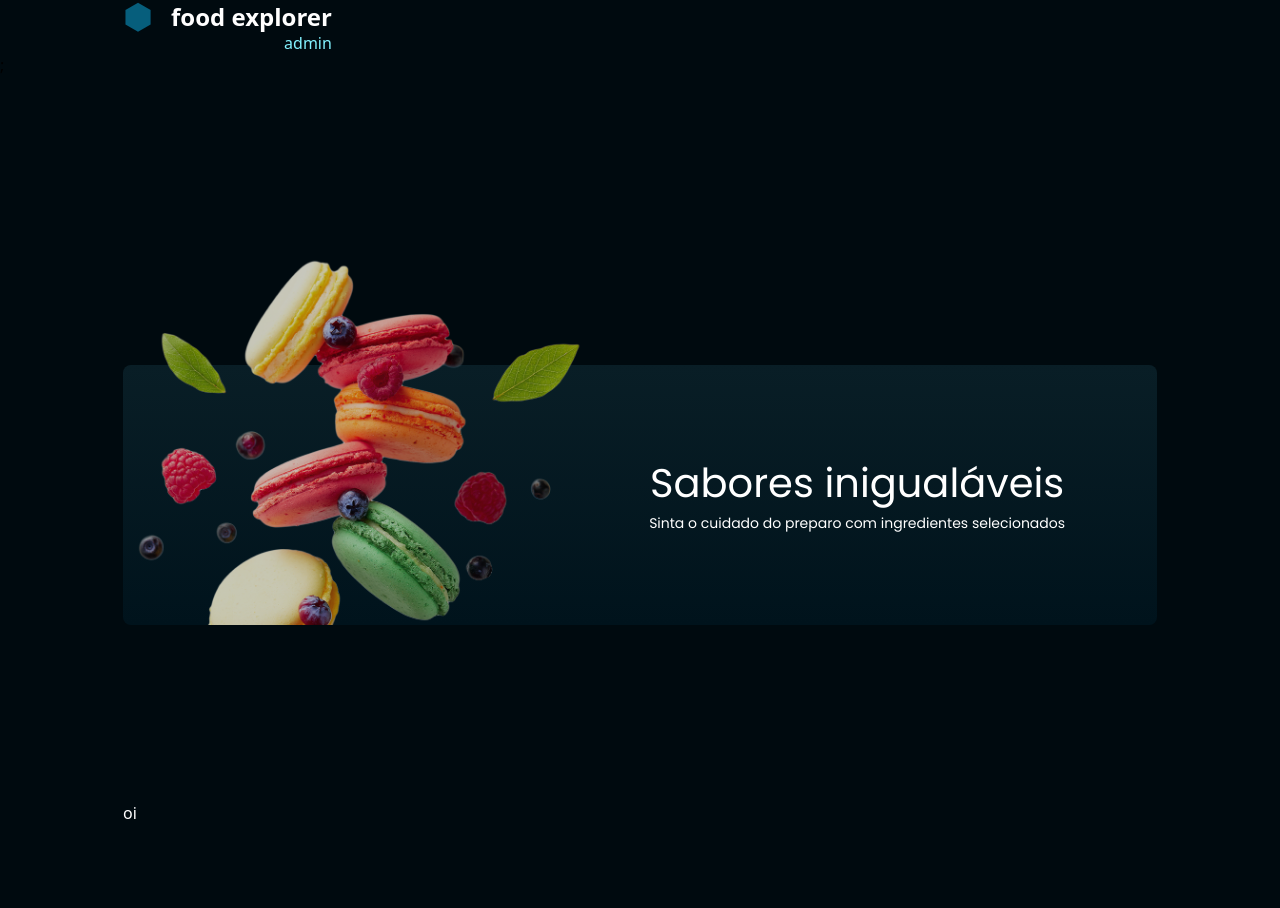
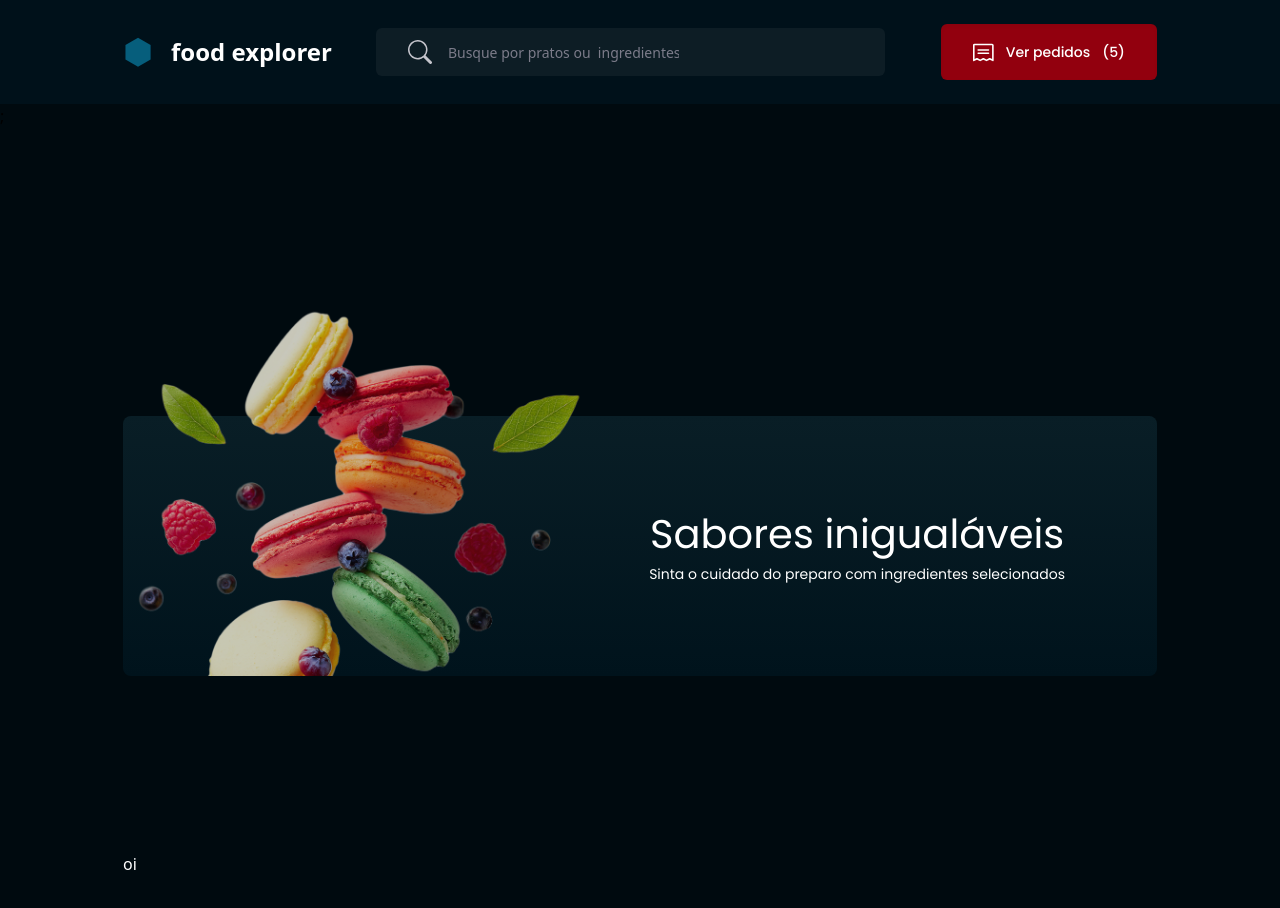
Before and after one commit to BrunoBorges12/food-explorer, a Next.js app: page / in a window 1280 px wide. Shown: the top 908 px of the page. Before the commit the page ends 885 px from the top, so only its background shows below. Built offline with nearby package versions, Linux system fonts and the light colour scheme.

Commit message:
reactorizando button e  refazendo search component

```diff
--- a/src/components/AuthForm/index.tsx
+++ b/src/components/AuthForm/index.tsx
@@ -91,12 +91,13 @@ export const AuthForm = ({ signUp }: propsAuth) => {
             placeholder="No mínimo 6 caracteres"
             required={true}
           />
+
           <Button
-            color="tomato-dark"
+            className="w-full"
+            color="tomato-100"
             size="medium"
             title={signUp ? "Criar conta" : "Entra na conta"}
             loading={loading}
-            widthFull={true}
           />
           <span className="hover:underline text-light-100 font-medium">
             <a href={signUp ? "/login" : "/registrer"}>
--- /dev/null
+++ b/src/components/Button/components/CheckoutIcon.tsx
@@ -0,0 +1,24 @@
+export const CheckoutIcon = () => {
+  return (
+    <svg
+      xmlns="http://www.w3.org/2000/svg"
+      width="26"
+      height="23"
+      fill="none"
+      viewBox="0 0 26 23"
+    >
+      <path
+        fill="#fff"
+        fillRule="evenodd"
+        d="M5.5 8.366a1 1 0 011-1h13a1 1 0 110 2h-13a1 1 0 01-1-1zM5.5 12.366a1 1 0 011-1h13a1 1 0 110 2h-13a1 1 0 01-1-1z"
+        clipRule="evenodd"
+      ></path>
+      <path
+        fill="#fff"
+        fillRule="evenodd"
+        d="M.586.952A2 2 0 012 .366h22a2 2 0 012 2v19a1 1 0 01-1.447.895L21 20.484l-3.553 1.777a1 1 0 01-.894 0L13 20.484l-3.553 1.777a1 1 0 01-.894 0L5 20.484l-3.553 1.777A1 1 0 010 21.366v-19A2 2 0 01.586.952zM24 2.366H2v17.382l2.553-1.276a1 1 0 01.894 0L9 20.248l3.553-1.776a1 1 0 01.894 0L17 20.248l3.553-1.776a1 1 0 01.894 0L24 19.748V2.366z"
+        clipRule="evenodd"
+      ></path>
+    </svg>
+  );
+};
--- a/src/components/Button/index.tsx
+++ b/src/components/Button/index.tsx
@@ -1,104 +1,45 @@
 import classNames from "classnames";
+import { CheckoutIcon } from "./components/CheckoutIcon";
 type propsButton = {
   title: string;
   size: "small" | "medium";
-  color: "tomato-dark" | "tomato-ligth" | "dark";
-  mobile?: boolean;
-  loading: boolean;
-  widthFull?: boolean;
+  color: "tomato-100" | "tomato-200" | "tomato-400";
+  loading?: boolean;
+  className?: string;
   checkout?: boolean;
-  className?: string;
+  numberCart?: number;
 };
 function Button({
+  color,
   title,
-  size,
-  color,
-  mobile,
+  className,
   loading,
-  widthFull,
   checkout,
-  className,
+  numberCart,
 }: propsButton) {
   return (
     <button
       className={classNames(
-        " py-3  flex items-center justify-center    relative  rounded-[5px] hover:opacity-80 transition-all duration-500",
+        "py-3 px-8  cursor-pointer flex items-center justify-center text-light-100 gap-3 shadow-inner transition-all duration-500 text-center select-none  relative font-poppins  font-medium text-sm rounded-md",
         {
-          "bg-tomato-100": color === "tomato-dark",
-          "bg-tomato-400": color === "tomato-ligth",
-          "bg-dark-800": color === "dark",
+          "bg-tomato-100": color === "tomato-100",
+          "bg-tomato-200": color === "tomato-200",
+          "bg-tomato-400": color === "tomato-400",
         },
-        {
-          "px-6   lg:px-8": size === "small" && mobile,
-          "": size === "small",
-          "px-8": size === "medium",
-        },
-        widthFull ? "w-full  " : "",
         className
       )}
     >
-      {checkout ? (
-        <svg
-          width="25"
-          height="25"
-          viewBox="0 0 33 32"
-          fill="none"
-          xmlns="http://www.w3.org/2000/svg"
-        >
-          <path
-            fillRule="evenodd"
-            clipRule="evenodd"
-            d="M8.53906 14C8.53906 13.4477 8.98678 13 9.53906 13H22.5391C23.0913 13 23.5391 13.4477 23.5391 14C23.5391 14.5523 23.0913 15 22.5391 15H9.53906C8.98678 15 8.53906 14.5523 8.53906 14Z"
-            fill="white"
-          />
-          <path
-            fillRule="evenodd"
-            clipRule="evenodd"
-            d="M8.53906 18C8.53906 17.4477 8.98678 17 9.53906 17H22.5391C23.0913 17 23.5391 17.4477 23.5391 18C23.5391 18.5523 23.0913 19 22.5391 19H9.53906C8.98678 19 8.53906 18.5523 8.53906 18Z"
-            fill="white"
-          />
-          <path
-            fillRule="evenodd"
-            clipRule="evenodd"
-            d="M3.62485 6.58579C3.99992 6.21071 4.50863 6 5.03906 6H27.0391C27.5695 6 28.0782 6.21071 28.4533 6.58579C28.8284 6.96086 29.0391 7.46957 29.0391 8V27C29.0391 27.3466 28.8596 27.6684 28.5648 27.8507C28.27 28.0329 27.9018 28.0494 27.5918 27.8944L24.0391 26.118L20.4863 27.8944C20.2047 28.0352 19.8734 28.0352 19.5919 27.8944L16.0391 26.118L12.4863 27.8944C12.2047 28.0352 11.8734 28.0352 11.5918 27.8944L8.03906 26.118L4.48628 27.8944C4.17629 28.0494 3.80815 28.0329 3.51333 27.8507C3.21851 27.6684 3.03906 27.3466 3.03906 27V8C3.03906 7.46957 3.24978 6.96086 3.62485 6.58579ZM27.0391 8L5.03906 8L5.03906 25.382L7.59185 24.1056C7.87338 23.9648 8.20475 23.9648 8.48628 24.1056L12.0391 25.882L15.5918 24.1056C15.8734 23.9648 16.2047 23.9648 16.4863 24.1056L20.0391 25.882L23.5918 24.1056C23.8734 23.9648 24.2047 23.9648 24.4863 24.1056L27.0391 25.382V8Z"
-            fill="white"
-          />
-        </svg>
-      ) : (
-        ""
-      )}
-
-      {loading ? (
+      {checkout && <CheckoutIcon />}
+      <span className={classNames("  whitespace-nowrap text-sm font-poppins")}>
+        {!loading && title}
+      </span>
+      {loading && (
         <>
-          <span className=" mr-3 capitalize text-light-100 text-sm  font-poppins  hover:opacity-80 font-medium">
-            Entrando...
-          </span>
-          <svg
-            aria-hidden="true"
-            role="status"
-            className="inline w-6 h-6 mr-3 text-light-400 animate-spin"
-            viewBox="0 0 100 101"
-            fill="none"
-            xmlns="http://www.w3.org/2000/svg"
-          >
-            <path
-              d="M100 50.5908C100 78.2051 77.6142 100.591 50 100.591C22.3858 100.591 0 78.2051 0 50.5908C0 22.9766 22.3858 0.59082 50 0.59082C77.6142 0.59082 100 22.9766 100 50.5908ZM9.08144 50.5908C9.08144 73.1895 27.4013 91.5094 50 91.5094C72.5987 91.5094 90.9186 73.1895 90.9186 50.5908C90.9186 27.9921 72.5987 9.67226 50 9.67226C27.4013 9.67226 9.08144 27.9921 9.08144 50.5908Z"
-              fill="currentColor"
-            />
-            <path
-              d="M93.9676 39.0409C96.393 38.4038 97.8624 35.9116 97.0079 33.5539C95.2932 28.8227 92.871 24.3692 89.8167 20.348C85.8452 15.1192 80.8826 10.7238 75.2124 7.41289C69.5422 4.10194 63.2754 1.94025 56.7698 1.05124C51.7666 0.367541 46.6976 0.446843 41.7345 1.27873C39.2613 1.69328 37.813 4.19778 38.4501 6.62326C39.0873 9.04874 41.5694 10.4717 44.0505 10.1071C47.8511 9.54855 51.7191 9.52689 55.5402 10.0491C60.8642 10.7766 65.9928 12.5457 70.6331 15.2552C75.2735 17.9648 79.3347 21.5619 82.5849 25.841C84.9175 28.9121 86.7997 32.2913 88.1811 35.8758C89.083 38.2158 91.5421 39.6781 93.9676 39.0409Z"
-              fill="currentColor"
-            />
-          </svg>
-        </>
-      ) : (
-        <>
-          <span className=" mx-1 capitalize text-light-100 text-sm  whitespace-nowrap font-poppins  hover:opacity-80 font-medium">
-            {title}
-          </span>
-          <span className="text-light-100 ml">{checkout ? "(0)" : ""}</span>
+          Entrando
+          <div className="    w-5 h-5  animate-spin  rounded-[50%] border "></div>
         </>
       )}
+      {checkout && <span>{`(${numberCart})`}</span>}
     </button>
   );
 }
--- a/src/components/Logo/index.tsx
+++ b/src/components/Logo/index.tsx
@@ -7,7 +7,7 @@ type propLogo = {
 };
 export const Logo = ({ size, className, admin }: propLogo) => {
   return (
-    <div className="flex lg:flex-col">
+    <div className="flex lg:flex-col h-full relative">
       <div
         className={classNames(
           className,
@@ -32,7 +32,7 @@ export const Logo = ({ size, className, admin }: propLogo) => {
         </svg>
         <h1
           className={classNames(
-            " font-roboto text-light-100 font-bold",
+            " font-roboto text-light-100 font-bold  whitespace-nowrap",
             size === "small"
               ? " text-[1.323rem]  lg:text-lg"
               : "  text-[2.328rem]  leading-[2.728rem] lg:text-2xl"
--- /dev/null
+++ b/src/components/Navbar/components/Search/index.tsx
@@ -0,0 +1,15 @@
+import { BsSearch } from "react-icons/bs";
+export const Search = () => {
+  return (
+    <div className=" self-center bg-dark-900 rounded-md py-3 px-4   w-full   ">
+      <label className="flex  gap-4 ml-4 w-full">
+        <BsSearch className="w-6 h-6 text-light-400 " />
+        <input
+          className=" focus-within:outline-none placeholder:text-light-500  bg-transparent   text-light-300 "
+          placeholder="Busque por pratos ou  ingredientes"
+          type="text"
+        />
+      </label>
+    </div>
+  );
+};
--- a/src/components/Navbar/index.tsx
+++ b/src/components/Navbar/index.tsx
@@ -1,16 +1,30 @@
-import { useState } from "react";
+import Button from "../Button";
 import { Container } from "../Container";
 import { Logo } from "../Logo";
+import { Search } from "./components/Search";
 type propsNavbar = {
   admin?: boolean;
 };
 export const NavBar = ({ admin }: propsNavbar) => {
-  const [isOpen, setIsOpen] = useState(false);
   return (
-    <header className="w-full h-full">
+    <header className="w-full top-0 flex  justify-center items-center h-full bg-dark-600 ">
       <Container>
-        <div className="flex">
-          <Logo size="small" admin={true} />
+        <div className=" flex  items-center  py-6 gap-11   ">
+          <div>
+            <Logo size="small" admin={false} />
+          </div>
+          <div className=" flex justify-between  w-full gap-14">
+            <Search />
+            <Button
+              size="medium"
+              title="Ver pedidos"
+              loading={false}
+              className="h-[56px] max-w-[216px]"
+              color="tomato-200"
+              checkout={true}
+              numberCart={5}
+            />
+          </div>
         </div>
       </Container>
     </header>
```
